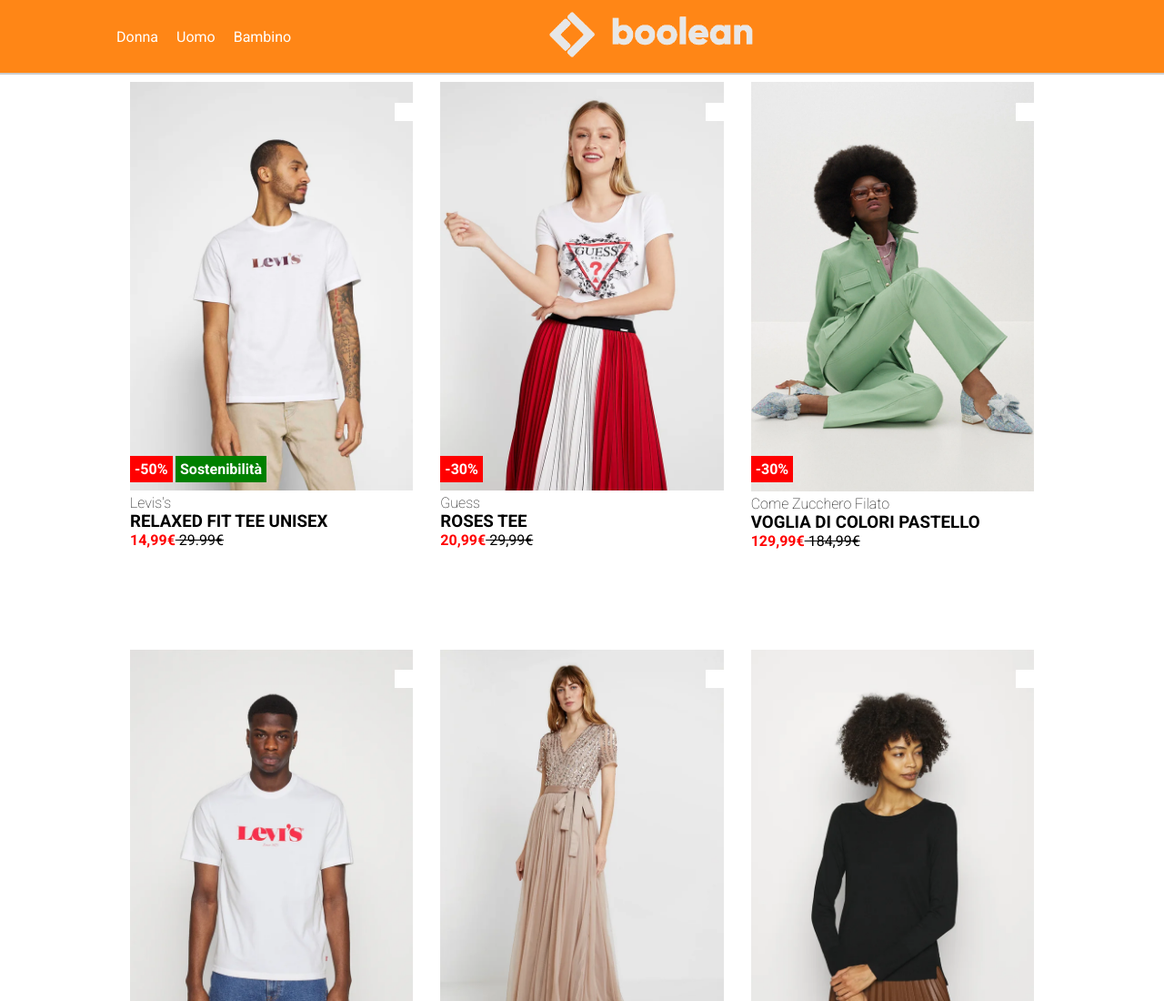
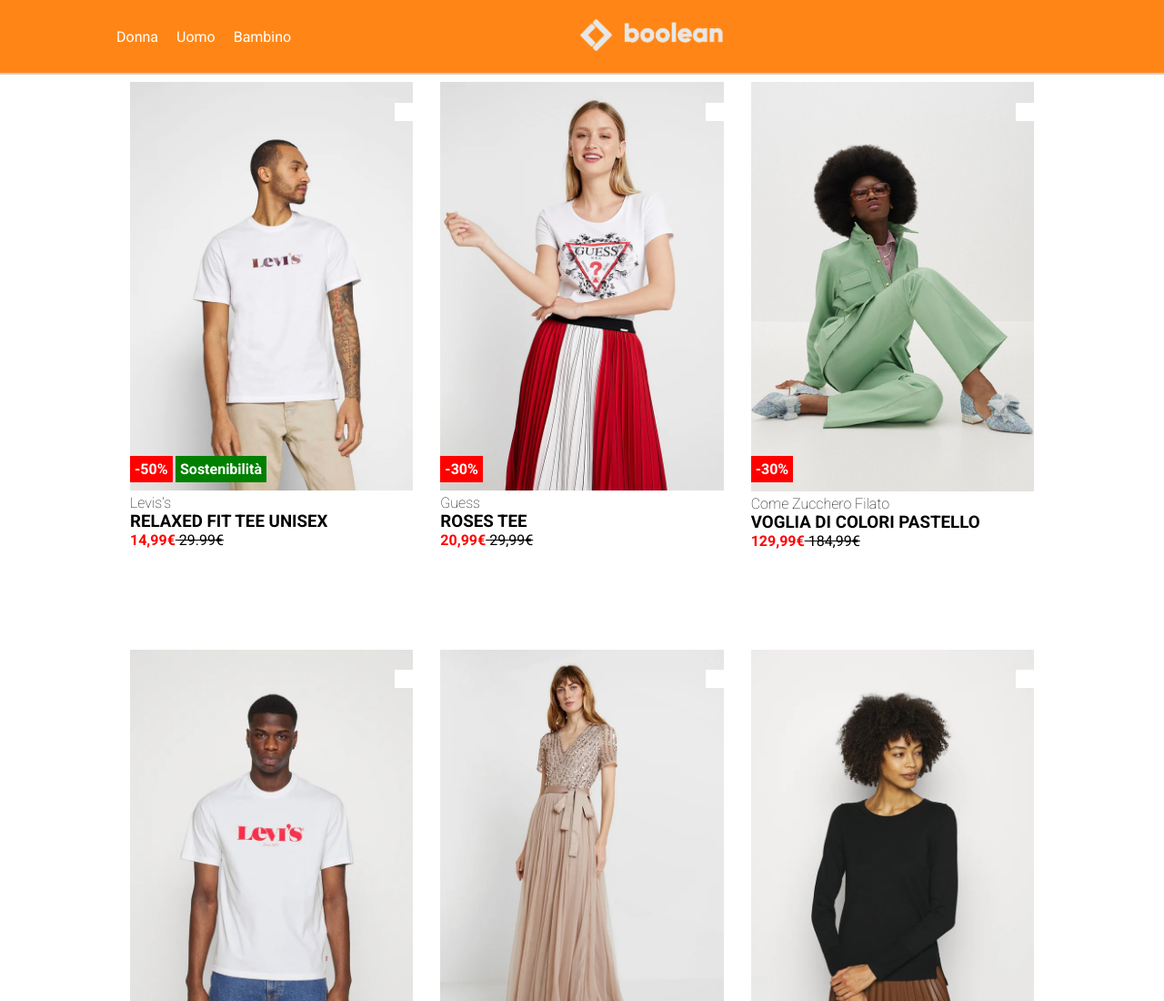
Before and after one commit to CrisFerrari1993/html-css-boolando, a plain HTML site: page index.html in a window 1280 px wide. Shown: the top 1100 px of the page at 91% size. Drawn offline with Linux system fonts and the light colour scheme.

Commit message:
Mdofica size img del tag a

```diff
--- a/css/style.css
+++ b/css/style.css
@@ -37,7 +37,7 @@
     list-style: none;
 }
 .nav_logo img {
-    max-height: 50px;
+    max-height: 35px;
     width: auto;
 }
 /* main rules */
```
